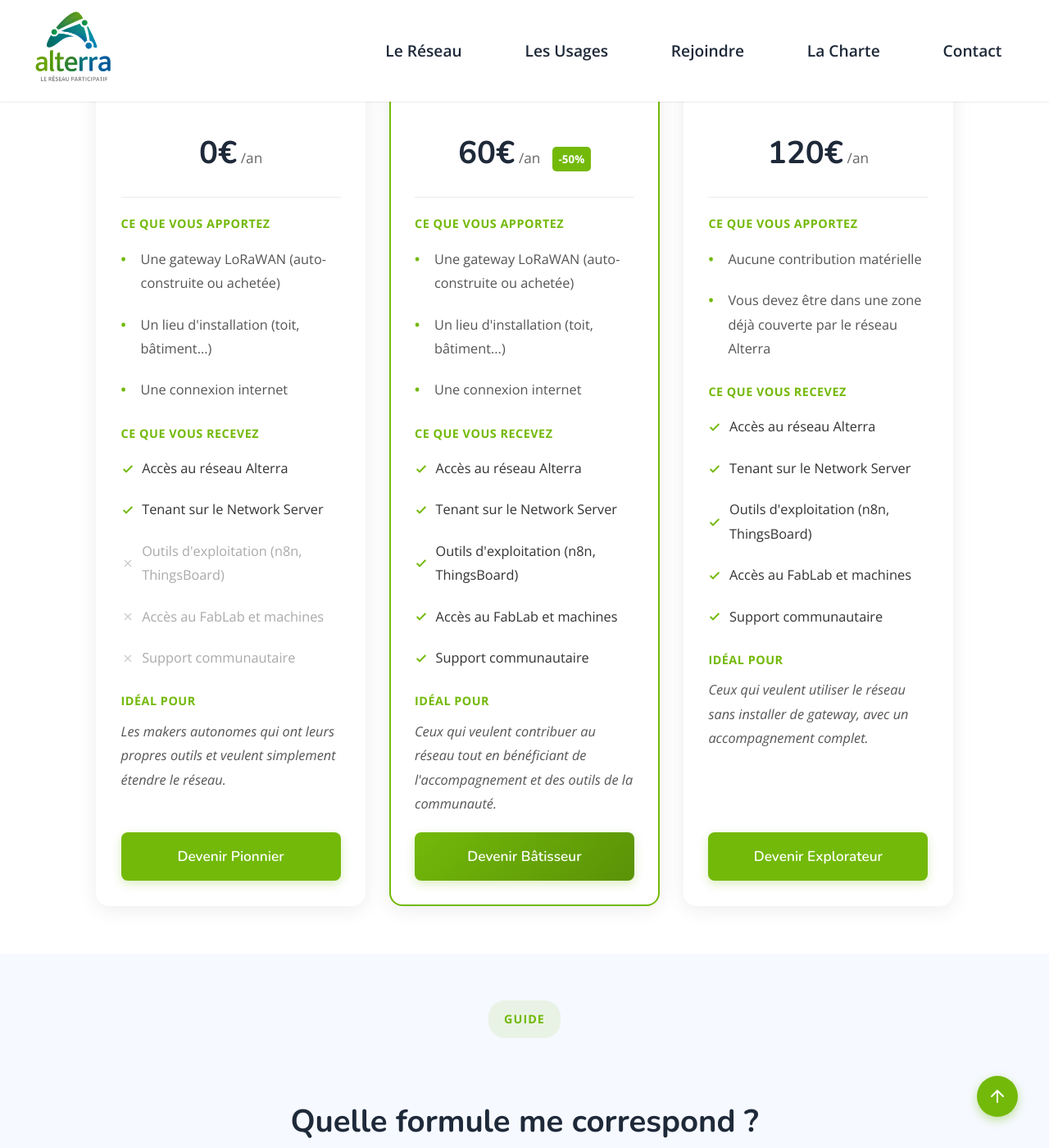
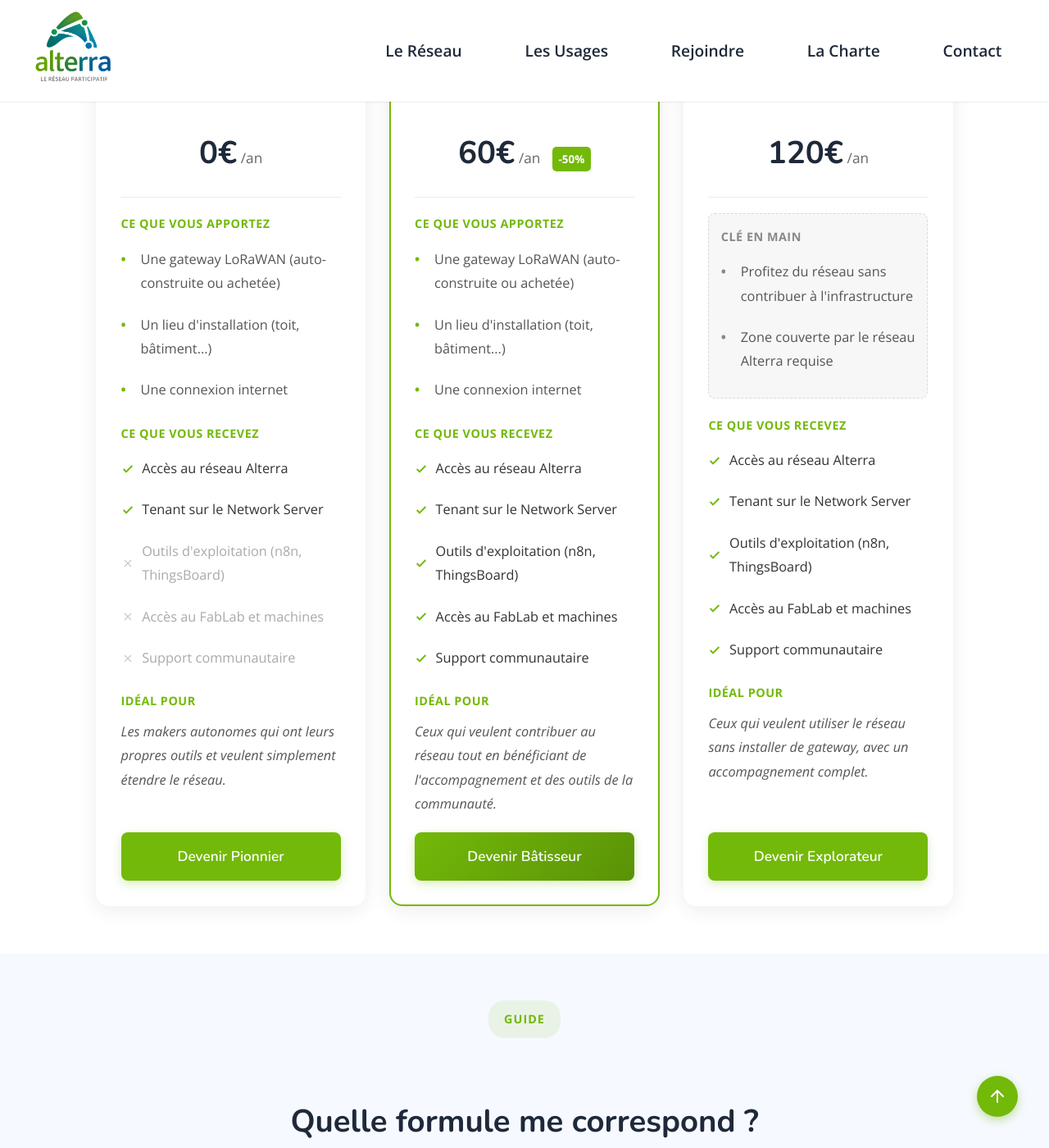
Before and after one commit to lacyberfabrique/lacyberfabrique.github.io, a Jekyll site: the page built from rejoindre/index.html, in a window 1280 px wide and 1400 px high, scrolled down 903 px. Shown: the whole window at 82% size. Built offline with Jekyll 4.4.1, drawn with Linux system fonts in a browser that asks for light colours.

Commit message:
Update pricing contribution section and styles: Changed contribution label to "Clé en main" with updated description in index.html. Added neutral styling for contributions in custom.css to enhance visual presentation and clarity.

```diff
--- a/assets/css/custom.css
+++ b/assets/css/custom.css
@@ -3806,6 +3806,20 @@
   margin: 0;
 }
 
+/* Style neutre pour l'Explorateur (sans contribution matérielle) */
+.pricing-contribution-neutral {
+  background: rgba(100, 100, 100, 0.08);
+  border: 1px dashed rgba(100, 100, 100, 0.3);
+}
+
+.pricing-contribution-neutral .contribution-label {
+  color: #888888;
+}
+
+.pricing-contribution-neutral p {
+  color: #666666;
+}
+
 .pricing-features {
   list-style: none;
   padding: 0;
@@ -4147,6 +4161,22 @@
   left: 0;
   color: #73b909;
   font-weight: bold;
+}
+
+/* Style neutre pour l'Explorateur (clé en main) */
+.offer-contribution-neutral {
+  background: rgba(100, 100, 100, 0.05);
+  border-radius: 8px;
+  padding: 0.75rem;
+  border: 1px dashed rgba(100, 100, 100, 0.2);
+}
+
+.offer-contribution-neutral h4 {
+  color: #888888;
+}
+
+.offer-contribution-neutral li::before {
+  color: #888888;
 }
 
 .offer-benefits li {
--- a/index.html
+++ b/index.html
@@ -189,9 +189,9 @@
           <span class="price-amount">120€</span>
           <span class="price-period">/an</span>
         </div>
-        <div class="pricing-contribution">
-          <span class="contribution-label">Vous apportez</span>
-          <p>Aucune contribution matérielle</p>
+        <div class="pricing-contribution pricing-contribution-neutral">
+          <span class="contribution-label">Clé en main</span>
+          <p>Profitez du réseau sans contribuer à l'infrastructure</p>
         </div>
         <ul class="pricing-features">
           <li><svg class="check-icon" viewBox="0 0 24 24"><path d="M20 6L9 17l-5-5"/></svg> Accès au réseau Alterra</li>
--- a/rejoindre/index.html
+++ b/rejoindre/index.html
@@ -116,11 +116,11 @@
         </div>
 
         <div class="offer-body">
-          <div class="offer-contribution">
-            <h4>Ce que vous apportez</h4>
+          <div class="offer-contribution offer-contribution-neutral">
+            <h4>Clé en main</h4>
             <ul>
-              <li>Aucune contribution matérielle</li>
-              <li>Vous devez être dans une zone déjà couverte par le réseau Alterra</li>
+              <li>Profitez du réseau sans contribuer à l'infrastructure</li>
+              <li>Zone couverte par le réseau Alterra requise</li>
             </ul>
           </div>
 
```
